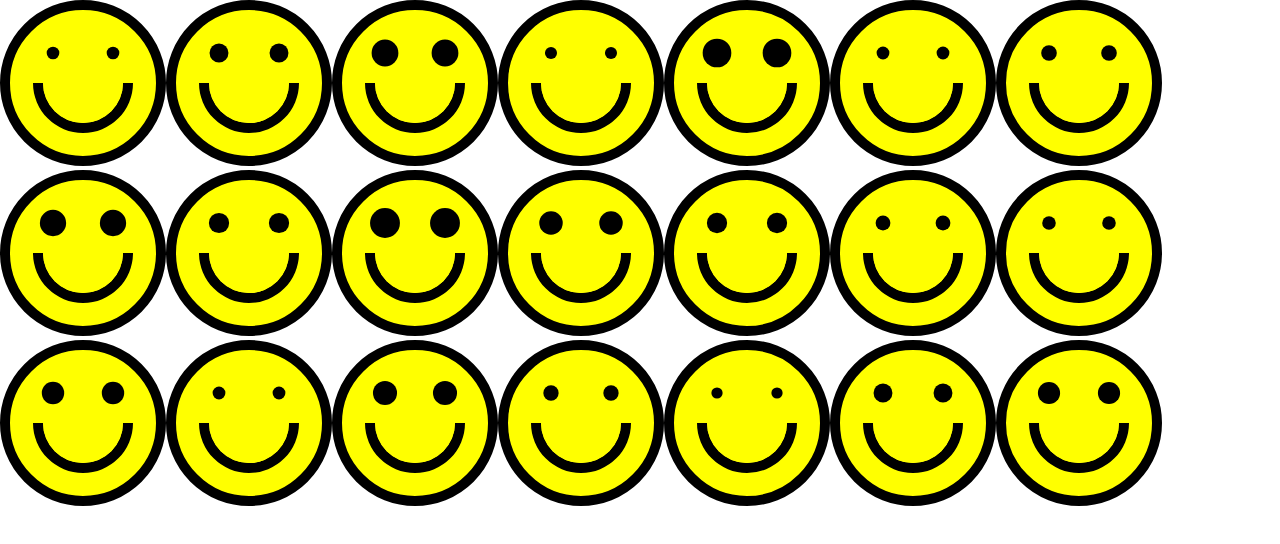
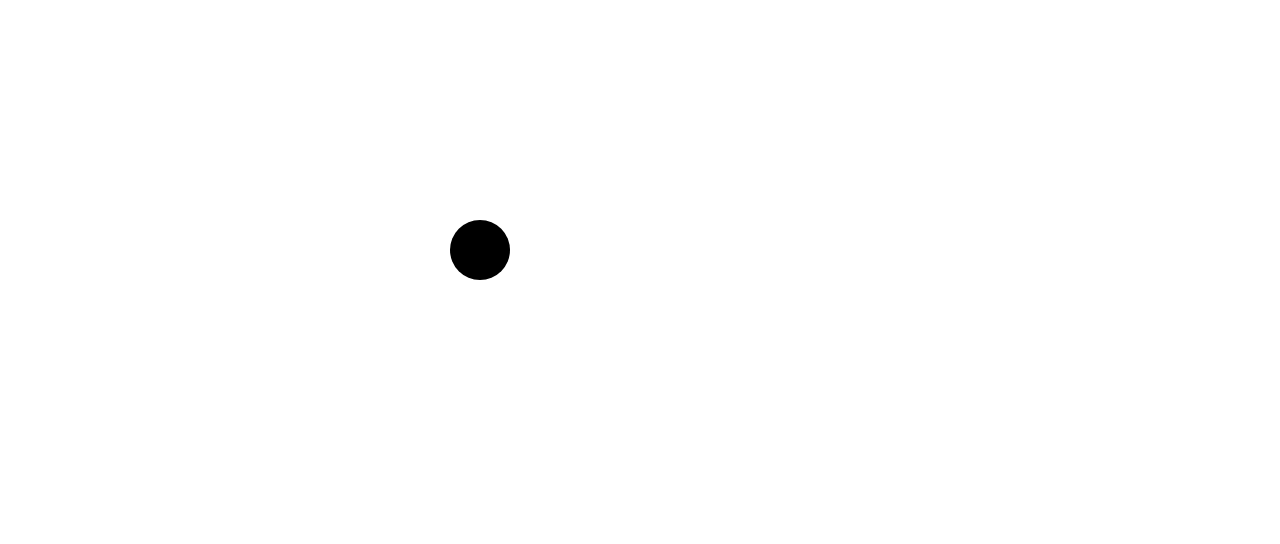
Before and after one commit to jaymgonzalez/data-viz, a React (Create React App) app: page / in a window 1280 px wide. Shown: the top 544 px of the page. Built offline with nearby package versions, Linux system fonts and the light colour scheme.

Commit message:
add mouse move app

```diff
--- a/src/App.js
+++ b/src/App.js
@@ -1,26 +1,17 @@
-import Face from "./components/Face"
-import { range } from 'd3-array'
+export default function App() {
+  const csvUrl = 'https://raw.githubusercontent.com/pcm-dpc/COVID-19/master/dati-regioni/dpc-covid19-ita-regioni-latest.csv'
 
-const width = 166
-const height = 166
+  const fetchText = async (url) => {
+    const res = await fetch(url)
+    return res.text()
+  }
 
-const numberOfFaces = range(21)
+  fetchText(csvUrl).then(text => {
+    console.log(text)
+  })
 
-export default function App() {
-  return (numberOfFaces.map(() =>
-    <>
-      <Face
-        width={width}
-        height={height}
-        centerX={width / 2}
-        centerY={height / 2}
-        strokeWidth={10}
-        eyeOffsetX={30}
-        eyeOffsetY={30}
-        eyeRadius={5 + Math.random() * 10}
-        mouthWidth={10}
-        mouthRadius={40}
-      />
-    </>)
+
+  return (
+    <div>New App</div>
   )
 }
--- /dev/null
+++ b/src/App.mouse.js
@@ -0,0 +1,33 @@
+import { useState } from "react"
+
+const width = 960
+const height = 500
+const circleRadius = 30
+
+const initialMousePosition = {
+  x: width / 2,
+  y: height / 2
+}
+
+export default function App() {
+
+  const [mousePosition, setMousePosition] = useState(initialMousePosition)
+
+  const handleMouseMove = (e) => {
+    const { clientX, clientY } = e
+    setMousePosition({
+      x: clientX,
+      y: clientY
+    })
+  }
+
+  return (
+    <svg height={height} width={width} onMouseMove={handleMouseMove}>
+      <circle
+        cx={mousePosition.x}
+        cy={mousePosition.y}
+        r={circleRadius}
+      />
+    </svg>
+  )
+}
--- a/src/index.js
+++ b/src/index.js
@@ -1,7 +1,7 @@
 import React from 'react'
 import ReactDOM from 'react-dom'
 import './index.css'
-import App from './App'
+import App from './App.mouse'
 
 ReactDOM.render(
   <App />,
```
Also changed, not shown: lib/useFetch.js (added, +10 -0 lines), src/App.faces.js (added, +26 -0 lines).
